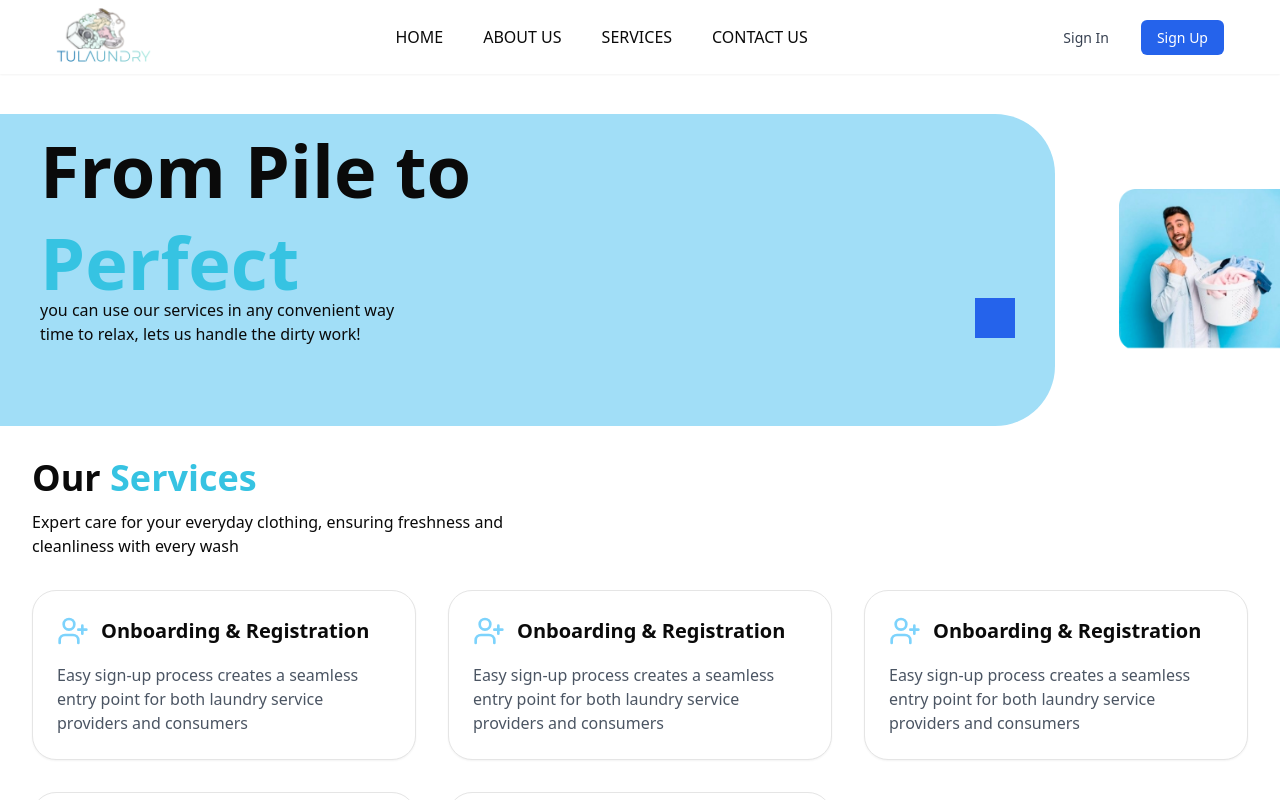
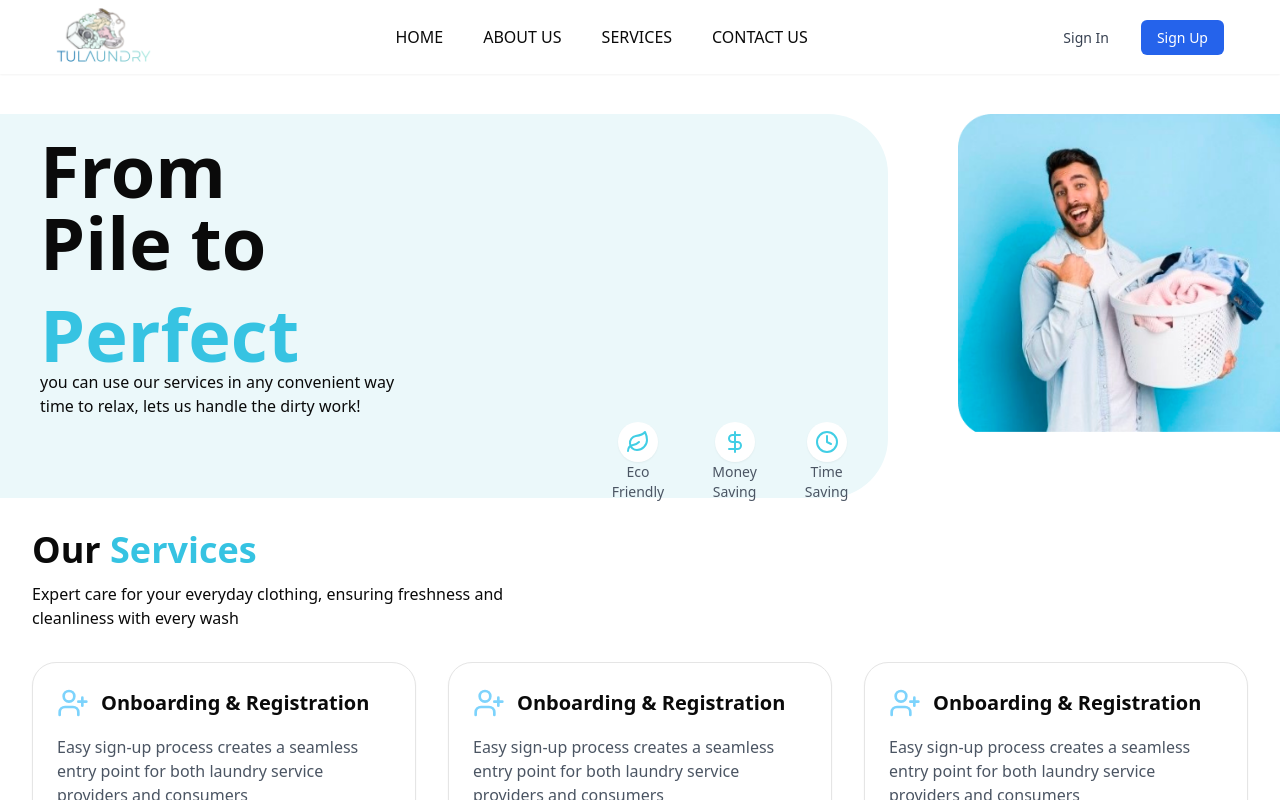
Before and after one commit to Aristocratjnr/Consumer-dashboard, a Next.js app: page / in a window 1280 px wide. Shown: the top 800 px of the page. Built offline with nearby package versions, Linux system fonts and the light colour scheme.

Commit message:
TP-20: feat: update HeroSection with new feature icons and background color for improved aesthetics

```diff
--- a/src/components/HomePage/HeroSection.tsx
+++ b/src/components/HomePage/HeroSection.tsx
@@ -1,10 +1,11 @@
+import { Clock, DollarSign, Leaf } from "lucide-react";
 import Image from "next/image";
 
 export default function HeroSection() {
   return (
     <div id="home" className="mt-10 flex">
       {/* Text */}
-      <div className="items-start rounded-br-[60px] rounded-tr-[60px] bg-[#A1DEF7]">
+      <div className="items-start rounded-br-[60px] rounded-tr-[60px]  bg-[#EBF8FA]">
         <div className="pr-[34rem]">
           <p className="mt-5 px-10 text-7xl font-extrabold">From Pile to</p>
           <p className="mt-5 px-10 text-7xl font-extrabold text-[#36C3E2]">
@@ -18,24 +19,41 @@ export default function HeroSection() {
             <p>you can use our services in any convenient way</p>
             <p>time to relax, lets us handle the dirty work!</p>
           </div>
-          {/* ICONS */}
-          <div className="h-10 w-10 bg-blue-600"></div>
-        </div>
-      </div>
-
-        {/* Image Section */}
-        <div className="flex-1 flex items-center justify-center lg:pl-16">
-          <div className="relative w-full max-w-lg aspect-square">
-            <Image
-              src="/images/landing-image.png"
-              alt="Laundry Service"
-              fill
-              className="object-cover"
-              priority
-            />
+          {/* Feature Icons */}
+          <div className="flex items-center justify-end gap-12 mt-14">
+              <div className="text-center flex flex-col items-center">
+                <div className="bg-white w-10 h-10 rounded-full flex items-center justify-center shadow-sm">
+                  <Leaf className="h-6 w-6 text-[#41CEE5]" />
+                </div>
+                <p className="text-sm text-gray-600 whitespace-nowrap">Eco<br />Friendly</p>
+              </div>
+              <div className="text-center flex flex-col items-center">
+                <div className="bg-white w-10 h-10 rounded-full flex items-center justify-center  shadow-sm">
+                  <DollarSign className="h-6 w-6 text-[#41CEE5]" />
+                </div>
+                <p className="text-sm text-gray-600 whitespace-nowrap">Money<br />Saving</p>
+              </div>
+              <div className="text-center flex flex-col items-center">
+                <div className="bg-white w-10 h-10 rounded-full flex items-center justify-center  shadow-sm">
+                  <Clock className="h-6 w-6 text-[#41CEE5]" />
+                </div>
+                <p className="text-sm text-gray-600 whitespace-nowrap">Time<br />Saving</p>
+              </div>
+            </div>
           </div>
         </div>
+
+
+
+      {/* Image */}
+      <div className="ml-[70px] items-end">
+        <Image
+          src="/images/landing-image.png"
+          width={382}
+          height={382}
+          alt="landing-image"
+        />
       </div>
-
-  )
+    </div>
+  );
 }
```
